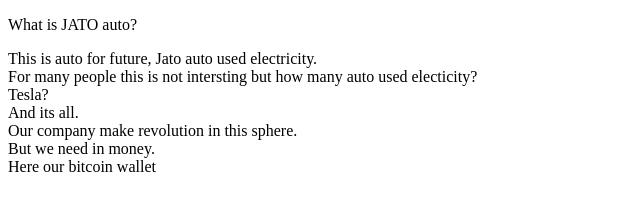
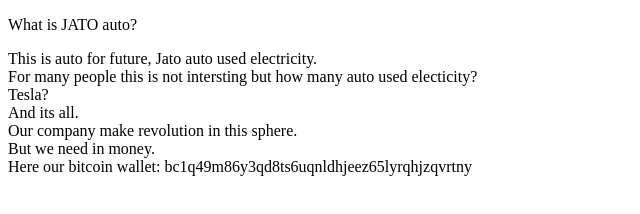
Before and after one commit to HoneyEnergy/HoneyEnergy.github.io, a plain HTML site: page index.html in a window 1280 px wide. Shown: the whole page, without its empty margins (0-640 px from the left). Drawn offline with Linux system fonts and the light colour scheme.

Commit message:
Update index.html
Ich habe Bitcoin Wallet verändern weil ich es arbeitet nicht.

```diff
--- a/index.html
+++ b/index.html
@@ -22,7 +22,7 @@
             <div></div>
             But we need in money.
             <div></div>
-            Here our bitcoin wallet <a href="bc1q49m86y3qd8ts6uqnldhjeez65lyrqhjzqvrtny"></a>
+            Here our bitcoin wallet: bc1q49m86y3qd8ts6uqnldhjeez65lyrqhjzqvrtny
             </p>
             <html lang="en">
             <head>
```
